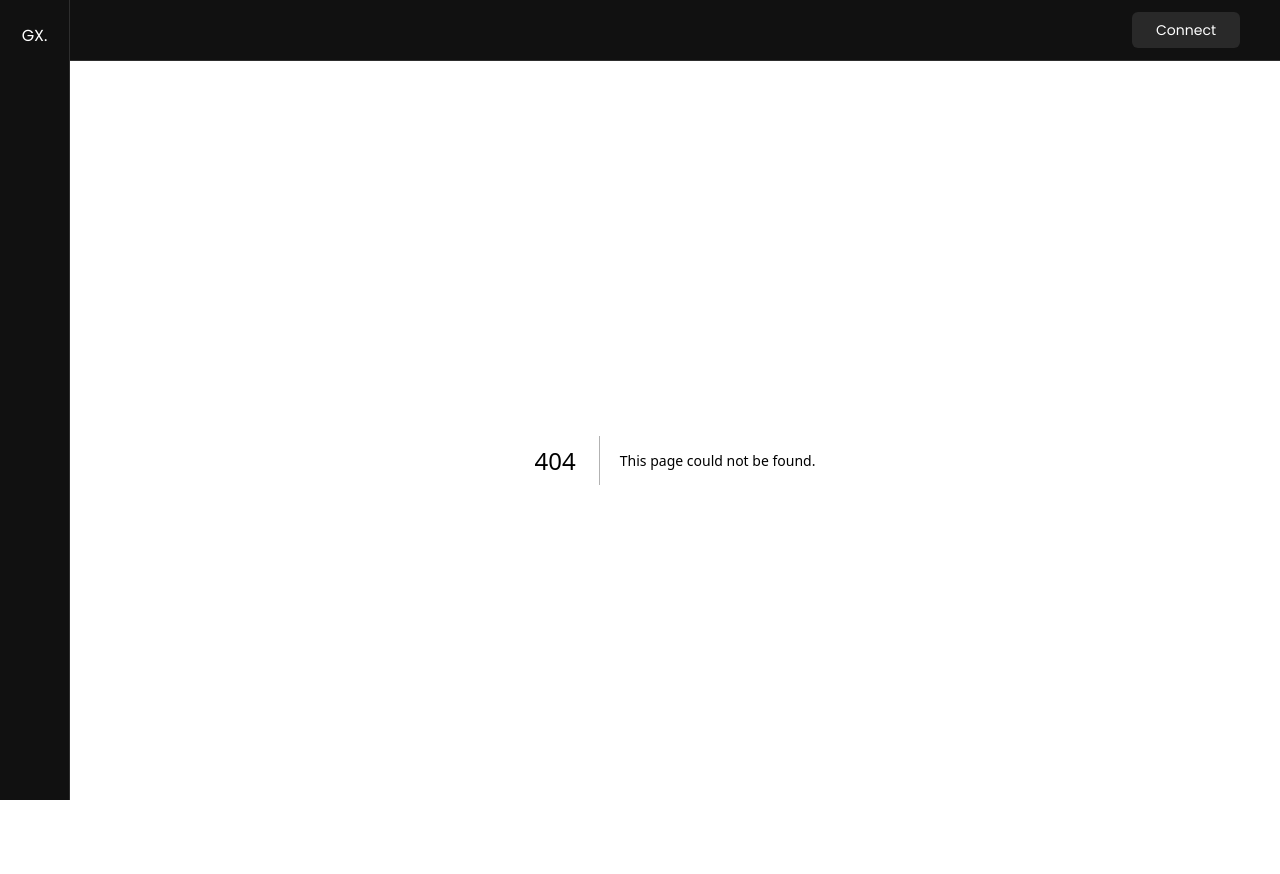
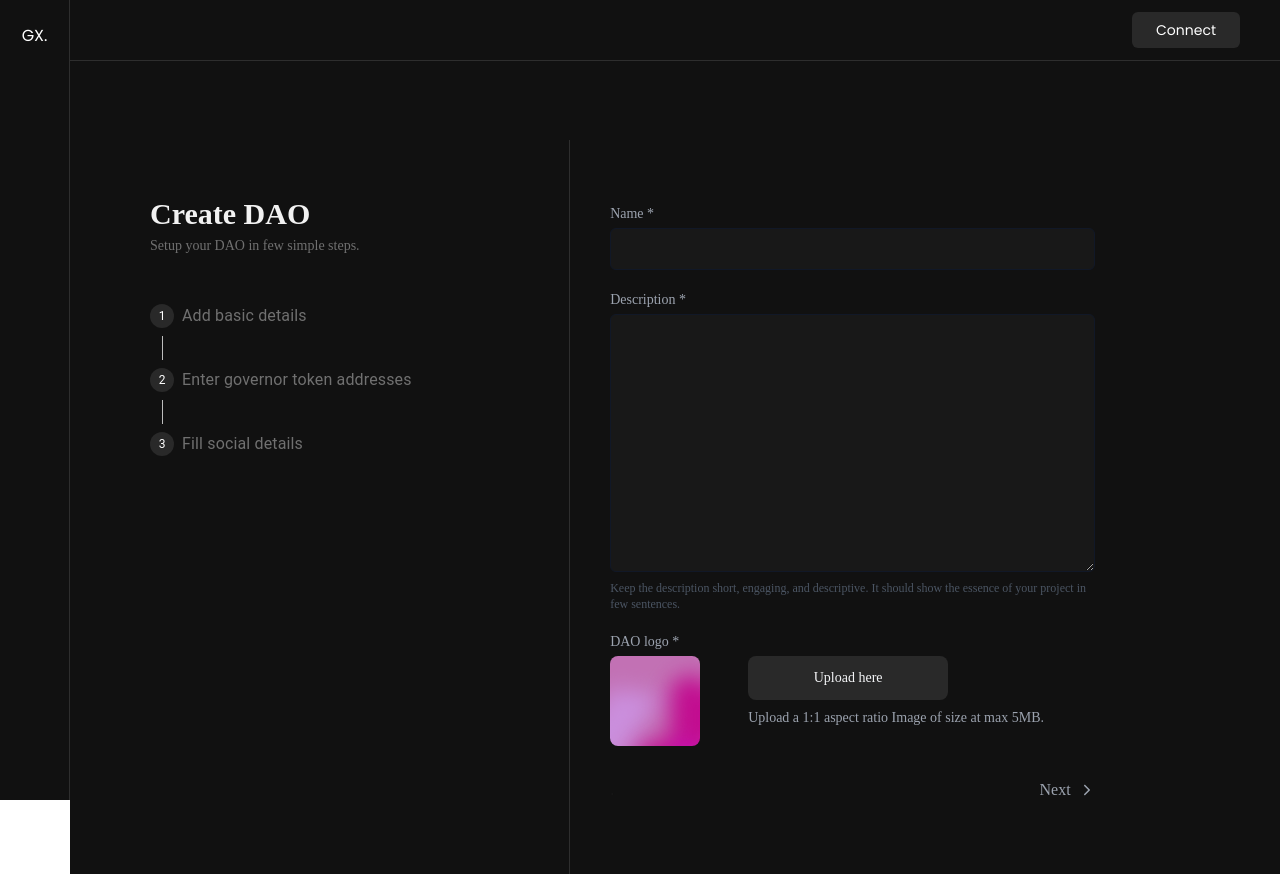
Before and after one commit to Aman-Mandal/zkVote, a Next.js app in the folder frontend/: page /create/dao in a window 1280 px wide. Before the commit this address had no page. Built offline with nearby package versions, Linux system fonts and the light colour scheme; a web font is replaced by a local one.

Commit message:
Verical stepper and create dao step1

```diff
--- /dev/null
+++ b/frontend/components/DAO/CreateStep1.jsx
@@ -0,0 +1,140 @@
+import React, { useRef, useState } from 'react';
+import Image from 'next/image';
+
+const CreateStep1 = ({ formData, setFormData }) => {
+  const hiddenFileInput = useRef(null);
+  const [file, setFile] = useState();
+  return (
+    <div>
+      {/* Name */}
+      <div className='flex flex-col mt-8'>
+        <label className='text-sm  mb-1 text-gray-400'>Name *</label>
+        <input
+          className='bg-[#181818] py-2 px-2 border border-gray-900 rounded-md placeholder:text-gray-500 text-gray-300  outline-none mb-2'
+          //   onChange={(e) => {
+          //     setFormData({
+          //       ...formData,
+          //       projectName: e.target.value,
+          //     });
+          //   }}
+          //   value={formData?.projectName}
+          type='text'
+        />
+      </div>
+
+      {/* Tagline */}
+      <div className='flex flex-col mt-3 mb-5'>
+        <label className='text-sm  mb-1 text-gray-400'>Description *</label>
+        <textarea
+          rows={10}
+          className='bg-[#181818] py-2 px-2 border border-gray-900 rounded-md placeholder:text-gray-500 text-gray-300  outline-none mb-2'
+          //   onChange={(e) => {
+          //     setFormData({
+          //       ...formData,
+          //       tagline: e.target.value,
+          //     });
+          //   }}
+          //   value={formData?.tagline}
+          type='text'
+        />
+        <p className='text-xs  text-gray-600 '>
+          Keep the description short, engaging, and descriptive. It should show
+          the essence of your project in few sentences.
+        </p>
+      </div>
+
+      {/* Email */}
+      {/* <div className='flex flex-col mt-3 mb-5'>
+        <label className='text-sm  mb-1 text-gray-400'>Wallet Address *</label>
+        <input
+          className='bg-[#232327] cursor-not-allowed py-2 px-2 border border-gray-900 rounded-md placeholder:text-gray-500 text-gray-300  outline-none mb-2'
+          disabled
+          //   value={formData?.walletAddress}
+          type='text'
+        />
+        <p className='text-xs  text-gray-600 '>
+          All of the funds will be transferred to this Wallet Address.
+        </p>
+      </div> */}
+
+      {/* Categories */}
+      {/* <div className='flex flex-col '>
+        <label className='text-sm text-gray-400 mb-1'>
+          Chooses Categories *
+        </label>
+        <select
+          //   onChange={(e) => {
+          //     setFormData({
+          //       ...formData,
+          //       categories: e.target.value,
+          //     });
+          //   }}
+          //   value={formData?.categories}
+          class='bg-[#232327] outline-none border border-gray-900 mb-4  py-3 px-2 text-gray-300 text-sm rounded-lg '>
+          <option
+            unselectable='on'
+            disabled>
+            Select categories from here
+          </option>
+          <option value={'AI'}>AI</option>
+          <option value={'Defi'}>Defi</option>
+          <option value={'Tokens'}>Tokens</option>
+          <option value={'Crosschain'}>Crosschain</option>
+          <option value={'DAO'}>DAO</option>
+          <option value={'Gaming'}>Gaming</option>
+          <option value={'Developer Tools'}>Developer Tools</option>
+        </select>
+      </div> */}
+
+      {/* Logo */}
+      <>
+        <p className='text-sm  mb-1 text-gray-400 mt-3'>DAO logo *</p>
+        <div className='flex gap-12'>
+          <div className='h-[90px] overflow-hidden'>
+            <Image
+              className='rounded-lg cursor-pointer'
+              src={file ? file : '/assets/pic.svg'}
+              alt='profile pic'
+              priority
+              height={90}
+              width={90}
+            />
+          </div>
+          <div>
+            <label className='cursor-pointer'>
+              <button
+                type='button'
+                // onClick={() => {
+                //   hiddenFileInput.current.click();
+                // }}
+                className='w-[200px] text-center  py-3 bg-[#292929] rounded-lg text-gray-100 text-sm hover:bg-[#3b3b44]'>
+                Upload here
+              </button>
+              <input
+                // ref={hiddenFileInput}
+                type='file'
+                style={{ display: 'none' }}
+                // onChange={(e) => {
+                //   try {
+                //     setFile(URL.createObjectURL(e.target.files[0]));
+                //     setFormData({
+                //       ...formData,
+                //       logo: e.target.files[0],
+                //     });
+                //   } catch (error) {
+                //     console.log(error);
+                //   }
+                // }}
+              />
+              <p className='text-sm  text-gray-400 mt-2 w-[300px]'>
+                Upload a 1:1 aspect ratio Image of size at max 5MB.
+              </p>
+            </label>
+          </div>
+        </div>
+      </>
+    </div>
+  );
+};
+
+export default CreateStep1;
--- /dev/null
+++ b/frontend/components/DAO/Stepper.jsx
@@ -0,0 +1,43 @@
+import * as React from 'react';
+import Box from '@mui/material/Box';
+import Stepper from '@mui/material/Stepper';
+import Step from '@mui/material/Step';
+import StepLabel from '@mui/material/StepLabel';
+import Typography from '@mui/material/Typography';
+
+const steps = [
+  {
+    label: 'Add basic details ',
+  },
+  {
+    label: 'Enter governor token addresses',
+  },
+  {
+    label: 'Fill social details',
+  },
+];
+
+export default function VerticalStepper({ page }) {
+  return (
+    <Box sx={{ maxWidth: 600 }}>
+      <Stepper
+        activeStep={page}
+        orientation='vertical'
+        sx={{
+          '& .MuiStepIcon-root': {
+            color: '#292929 !important',
+          },
+        }}>
+        {steps.map((step, index) => (
+          <Step key={step.label}>
+            <StepLabel>
+              <Typography className='text-[#707070] font-Avenir'>
+                {step.label}
+              </Typography>
+            </StepLabel>
+          </Step>
+        ))}
+      </Stepper>
+    </Box>
+  );
+}
--- a/frontend/package.json
+++ b/frontend/package.json
@@ -9,6 +9,10 @@
     "lint": "next lint"
   },
   "dependencies": {
+    "@emotion/react": "^11.11.1",
+    "@emotion/styled": "^11.11.0",
+    "@mui/icons-material": "^5.14.16",
+    "@mui/material": "^5.14.17",
     "imagefrombuffer": "^1.0.12",
     "next": "14.0.1",
     "react": "^18",
--- /dev/null
+++ b/frontend/pages/create/dao.jsx
@@ -0,0 +1,122 @@
+import CreateStep1 from '@/components/DAO/CreateStep1';
+import VerticalStepper from '@/components/DAO/Stepper';
+import Stepper from '@/components/DAO/Stepper';
+import React, { useState } from 'react';
+import { IoIosArrowBack, IoIosArrowForward } from 'react-icons/io';
+
+const CreateDao = () => {
+  const [page, setPage] = useState(0);
+  const [formData, setFormData] = useState({
+    projectName: '',
+    tagline: '',
+    walletAddress: '',
+    categories: [],
+    logo: '',
+    liveLink: '',
+    twitter: '',
+    github: '',
+    telegram: '',
+    discord: '',
+    linkedin: '',
+    description: '',
+  });
+
+  const PageDisplay = () => {
+    if (page === 0) {
+      return (
+        <CreateStep1
+          formData={formData}
+          setFormData={setFormData}
+        />
+      );
+    } else if (page === 1) {
+      return (
+        <CreateStep1
+          formData={formData}
+          setFormData={setFormData}
+        />
+      );
+    } else if (page === 2) {
+      return (
+        <CreateStep1
+          formData={formData}
+          setFormData={setFormData}
+        />
+      );
+    }
+  };
+
+  const isConnected = true;
+
+  const nextPageHandler = () => {
+    setPage((currPage) => currPage + 1);
+  };
+
+  const previousPageHandler = () => {
+    if (page > 0) setPage((currPage) => currPage - 1);
+  };
+
+  const submitProjectHandler = (e) => {
+    e.preventDefault();
+  };
+
+  return (
+    <div className='min-h-screen bg-[#111111] pt-20  font-Avenir'>
+      <div className='flex  text-white'>
+        <div className='flex-[0.35] flex flex-col px-20 py-14 border-r-[0.5px]  border-[#2E2E2E]'>
+          <div className='mb-10'>
+            <p className='text-3xl font-semibold mb-1 text-[#f2f2f2]'>Create DAO</p>
+            <p className='text-sm text-[#707070]'>
+              Setup your DAO in few simple steps.
+            </p>
+          </div>
+          <VerticalStepper page={page} />
+        </div>
+        <form className=' w-[400px] flex-[0.5]  py-8 px-10  mb-10'>
+          {/* <p className='text-center font-medium text-2xl'>Create DAO here</p>
+          <p className='text-center text-xs text-gray-300 font-light'>
+            Create and submit your project for quadratic funding.
+          </p> */}
+          {PageDisplay()}
+          <div className='flex justify-between mt-8 items-center'>
+            {page !== 0 ? (
+              <button
+                type='button'
+                onClick={previousPageHandler}
+                className='flex items-center gap-2 text-gray-400 hover:text-white'>
+                <IoIosArrowBack />
+                <p>Previous</p>
+              </button>
+            ) : (
+              <p className='text-[#181818]'>.</p>
+            )}
+
+            {page === 2 ? (
+              <div>
+                {isConnected ? (
+                  <button
+                    className='w-[150px] text-center  py-3 bg-[#4f4f57] rounded-lg text-gray-100 text-sm hover:bg-[#3b3b44]'
+                    onClick={submitProjectHandler}>
+                    Submit
+                  </button>
+                ) : (
+                  <ConnectButton />
+                )}
+              </div>
+            ) : (
+              <button
+                type='button'
+                onClick={nextPageHandler}
+                className='flex items-center gap-2 text-gray-400 hover:text-white'>
+                <p>Next</p>
+                <IoIosArrowForward />
+              </button>
+            )}
+          </div>
+        </form>
+      </div>
+    </div>
+  );
+};
+
+export default CreateDao;
```
Also changed, not shown: 2 other files (tests, documents, lock files or other folders).
